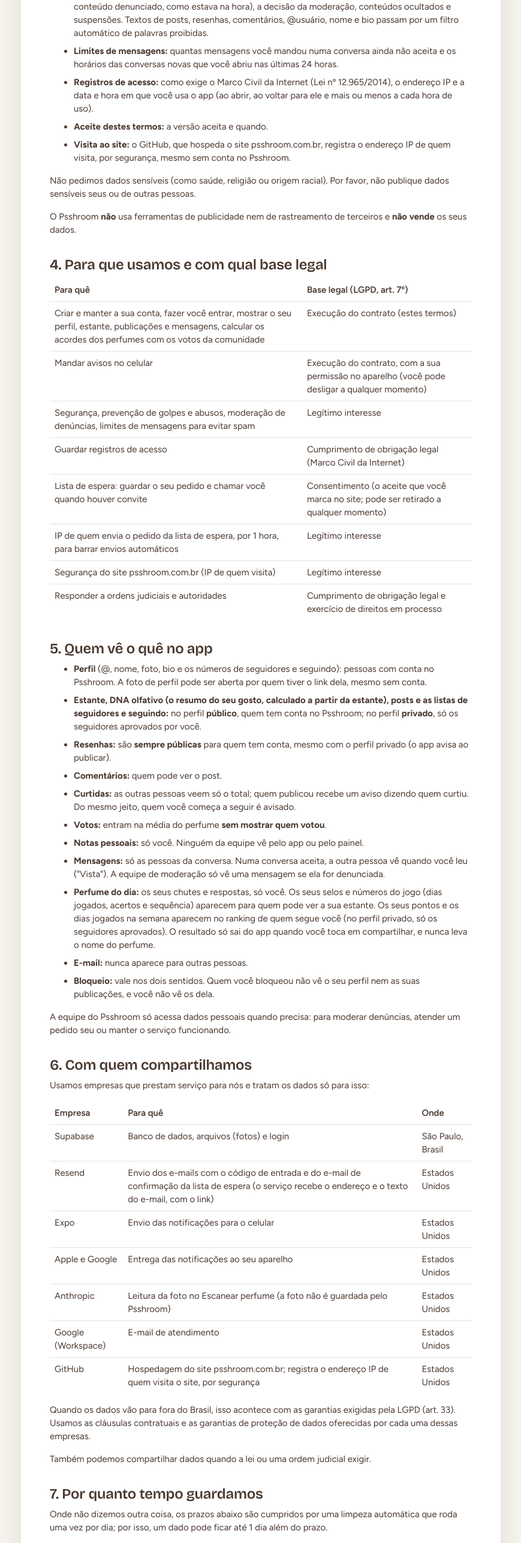
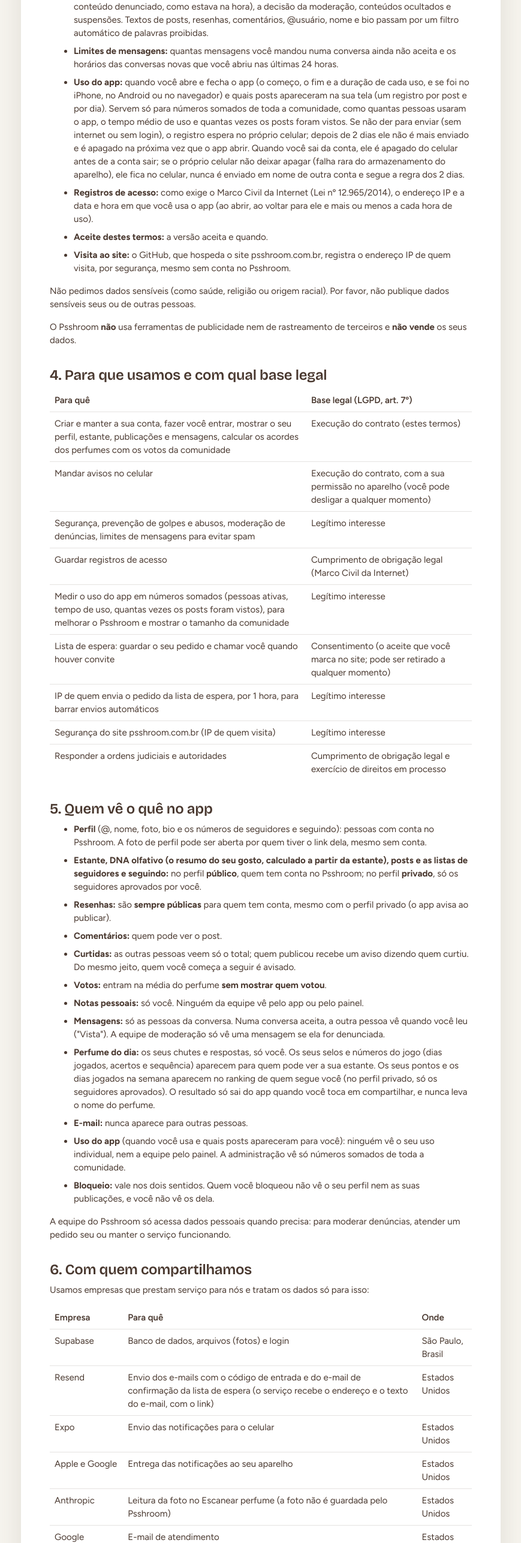
Before and after one commit to GuiMalassise/psshroom-site, a plain HTML site: page privacidade/index.html in a window 1280 px wide. Shown: the part 1764-4336 px from the top of the page at 60% size, without its empty margins (205-1074 px from the left). Drawn offline with Linux system fonts and the light colour scheme.

Commit message:
Política de Privacidade: registro de uso do app (#87)
Co-Authored-By: Claude Opus 5.5 <noreply@anthropic.com>

```diff
--- a/privacidade/index.html
+++ b/privacidade/index.html
@@ -64,6 +64,7 @@
 <li><strong>Atividade</strong> (a tela de avisos do app): os avisos que aparecem para você (novos seguidores, curtidas, comentários) e o que você já viu.</li>
 <li><strong>Moderação:</strong> denúncias feitas sobre você ou sobre o que você publicou (com uma cópia do conteúdo denunciado, como estava na hora), a decisão da moderação, conteúdos ocultados e suspensões. Textos de posts, resenhas, comentários, @usuário, nome e bio passam por um filtro automático de palavras proibidas.</li>
 <li><strong>Limites de mensagens:</strong> quantas mensagens você mandou numa conversa ainda não aceita e os horários das conversas novas que você abriu nas últimas 24 horas.</li>
+<li><strong>Uso do app:</strong> quando você abre e fecha o app (o começo, o fim e a duração de cada uso, e se foi no iPhone, no Android ou no navegador) e quais posts apareceram na sua tela (um registro por post e por dia). Servem só para números somados de toda a comunidade, como quantas pessoas usaram o app, o tempo médio de uso e quantas vezes os posts foram vistos. Se não der para enviar (sem internet ou sem login), o registro espera no próprio celular; depois de 2 dias ele não é mais enviado e é apagado na próxima vez que o app abrir. Quando você sai da conta, ele é apagado do celular antes de a conta sair; se o próprio celular não deixar apagar (falha rara do armazenamento do aparelho), ele fica no celular, nunca é enviado em nome de outra conta e segue a regra dos 2 dias.</li>
 <li><strong>Registros de acesso:</strong> como exige o Marco Civil da Internet (Lei nº 12.965/2014), o endereço IP e a data e hora em que você usa o app (ao abrir, ao voltar para ele e mais ou menos a cada hora de uso).</li>
 <li><strong>Aceite destes termos:</strong> a versão aceita e quando.</li>
 <li><strong>Visita ao site:</strong> o GitHub, que hospeda o site psshroom.com.br, registra o endereço IP de quem visita, por segurança, mesmo sem conta no Psshroom.</li>
@@ -76,6 +77,7 @@
 <tr><td>Mandar avisos no celular</td><td>Execução do contrato, com a sua permissão no aparelho (você pode desligar a qualquer momento)</td></tr>
 <tr><td>Segurança, prevenção de golpes e abusos, moderação de denúncias, limites de mensagens para evitar spam</td><td>Legítimo interesse</td></tr>
 <tr><td>Guardar registros de acesso</td><td>Cumprimento de obrigação legal (Marco Civil da Internet)</td></tr>
+<tr><td>Medir o uso do app em números somados (pessoas ativas, tempo de uso, quantas vezes os posts foram vistos), para melhorar o Psshroom e mostrar o tamanho da comunidade</td><td>Legítimo interesse</td></tr>
 <tr><td>Lista de espera: guardar o seu pedido e chamar você quando houver convite</td><td>Consentimento (o aceite que você marca no site; pode ser retirado a qualquer momento)</td></tr>
 <tr><td>IP de quem envia o pedido da lista de espera, por 1 hora, para barrar envios automáticos</td><td>Legítimo interesse</td></tr>
 <tr><td>Segurança do site psshroom.com.br (IP de quem visita)</td><td>Legítimo interesse</td></tr>
@@ -93,6 +95,7 @@
 <li><strong>Mensagens:</strong> só as pessoas da conversa. Numa conversa aceita, a outra pessoa vê quando você leu ("Vista"). A equipe de moderação só vê uma mensagem se ela for denunciada.</li>
 <li><strong>Perfume do dia:</strong> os seus chutes e respostas, só você. Os seus selos e números do jogo (dias jogados, acertos e sequência) aparecem para quem pode ver a sua estante. Os seus pontos e os dias jogados na semana aparecem no ranking de quem segue você (no perfil privado, só os seguidores aprovados). O resultado só sai do app quando você toca em compartilhar, e nunca leva o nome do perfume.</li>
 <li><strong>E-mail:</strong> nunca aparece para outras pessoas.</li>
+<li><strong>Uso do app</strong> (quando você usa e quais posts apareceram para você): ninguém vê o seu uso individual, nem a equipe pelo painel. A administração vê só números somados de toda a comunidade.</li>
 <li><strong>Bloqueio:</strong> vale nos dois sentidos. Quem você bloqueou não vê o seu perfil nem as suas publicações, e você não vê os dela.</li>
 </ul>
 <p>A equipe do Psshroom só acessa dados pessoais quando precisa: para moderar denúncias, atender um pedido seu ou manter o serviço funcionando.</p>
@@ -117,6 +120,7 @@
 <li><strong>Avisos enviados ao celular:</strong> 30 dias.</li>
 <li><strong>Cadastro não concluído</strong> (entrou mas não criou o perfil): apagado depois de 7 dias.</li>
 <li><strong>Registros de acesso:</strong> 6 meses, como exige o Marco Civil da Internet.</li>
+<li><strong>Uso do app</strong> (cada uso e os posts que apareceram): 12 meses.</li>
 <li><strong>Lista de espera:</strong> sem a confirmação do e-mail, o pedido é apagado em até 48 horas. Confirmado, até 90 dias depois de você receber o convite, ou até 12 meses depois do pedido se o convite não sair. Para sair antes, escreva para <a href="mailto:privacidade@psshroom.com.br">privacidade@psshroom.com.br</a>. Só a administração do Psshroom vê a lista.</li>
 <li><strong>IP de quem visita o site:</strong> pelo prazo definido pelo GitHub, só para segurança.</li>
 <li><strong>Cópias de segurança do banco</strong>, quando existirem: apagadas automaticamente em até 7 dias.</li>
@@ -124,7 +128,7 @@
 <li><strong>Escanear perfume:</strong> a foto não é guardada; a hora de cada uso fica 2 dias; a marca e o nome lidos sem resultado, sem identificar você, até 90 dias.</li>
 </ul>
 <h2>8. Excluir a conta</h2>
-<p>Em <strong>Configurações → Excluir conta</strong>, a exclusão é <strong>imediata e definitiva</strong>: saem o seu perfil, estante, notas pessoais, posts, resenhas, comentários, curtidas, votos, as mensagens que você mandou, as suas fotos, os seus pedidos de perfume, as suas partidas do Perfume do dia, as denúncias feitas por você ou sobre você e o seu login. Os comentários de outras pessoas nos seus posts saem junto com os posts. Nas conversas, a outra pessoa continua com as mensagens que ela mesma mandou e passa a ver "Conta excluída".</p>
+<p>Em <strong>Configurações → Excluir conta</strong>, a exclusão é <strong>imediata e definitiva</strong>: saem o seu perfil, estante, notas pessoais, posts, resenhas, comentários, curtidas, votos, as mensagens que você mandou, as suas fotos, os seus pedidos de perfume, as suas partidas do Perfume do dia, o registro do seu uso do app, as denúncias feitas por você ou sobre você e o seu login. Os comentários de outras pessoas nos seus posts saem junto com os posts. Nas conversas, a outra pessoa continua com as mensagens que ela mesma mandou e passa a ver "Conta excluída".</p>
 <p>Ficam guardados só o que a lei manda (os registros de acesso, com o número interno da conta, por 6 meses) e as cópias de segurança até serem apagadas automaticamente.</p>
 <p><strong>Exceção: conta suspensa pela moderação</strong> não pode ser excluída pelo app. Os dados dela e as denúncias sobre ela ficam guardados para a investigação e, quando for o caso, para as autoridades; depois disso, a equipe exclui a conta. Veja a página <a href="/seguranca-infantil/">Segurança infantil</a>.</p>
 <h2>9. Os seus direitos</h2>
```
